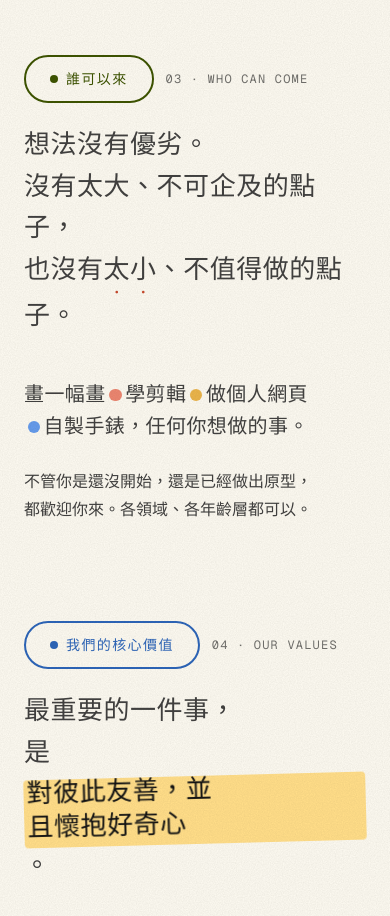
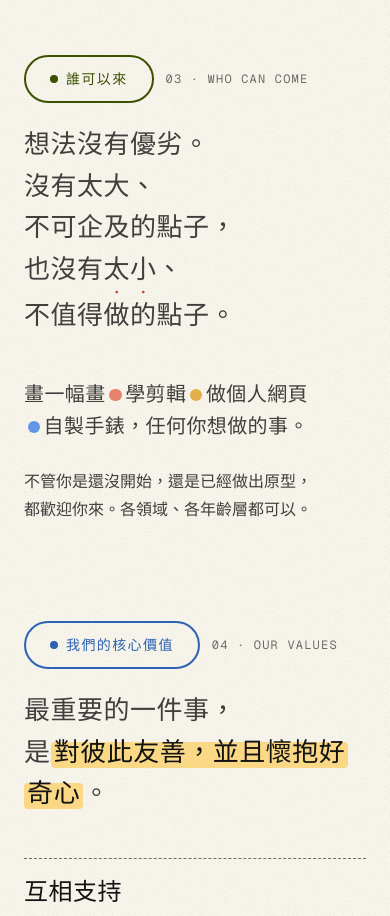
Before and after one commit to LEbullient/Weee, a plain HTML site: page index.html in a window 390 px wide. Shown: the part 2160-3076 px from the top of the page. Drawn offline with nearby package versions, Linux system fonts and the light colour scheme; a web font is replaced by a local one.

Commit message:
Refine HTML content and formatting

```diff
--- a/index.html
+++ b/index.html
@@ -334,6 +334,7 @@ a { color: inherit; }
   .s-sec { padding-top: var(--space-24); }
   .s-sec .nd-sechead { margin-bottom: var(--space-6); }
   .s-steps { grid-template-columns: 1fr; gap: var(--space-6); }
+  .s-mark-long { display: inline; transform: none; line-height: inherit; box-decoration-break: clone; -webkit-box-decoration-break: clone; }
   .s-num { font-size: 44px; }
   .s-cta { margin-top: var(--space-24); }
   .s-cta-in { padding-top: var(--space-6); }
@@ -411,14 +412,14 @@ a { color: inherit; }
 
 <section class="s-wrap s-sec" id="who">
   <p class="nd-sechead"><span class="nd-tag nd-tag-leaf">誰可以來</span><span class="nd-label">03 · Who can come</span></p>
-  <h2 class="nd-statement">想法沒有優劣。<br>沒有太大、不可企及的點子，<br>也沒有<em>太小</em>、不值得做的點子。</h2>
+  <h2 class="nd-statement">想法沒有優劣。<br><span class="s-item">沒有太大、</span><span class="s-item">不可企及的點子，</span><br><span class="s-item">也沒有<em>太小</em>、</span><span class="s-item">不值得做的點子。</span></h2>
   <p class="nd-statement nd-statement-sm s-list"><span class="s-item">畫一幅畫</span><span class="s-item"><span class="nd-dot"></span>學剪輯</span><span class="s-item"><span class="nd-dot nd-dot-sun"></span>做個人網頁</span><span class="s-item"><span class="nd-dot nd-dot-sky"></span>自製手錶，</span><span class="s-item">任何你想做的事。</span></p>
   <p class="nd-body"><span class="s-item">不管你是還沒開始，</span><span class="s-item">還是已經做出原型，</span><span class="s-item">都歡迎你來。</span><span class="s-item">各領域、各年齡層都可以。</span></p>
 </section>
 
 <section class="s-wrap s-sec" id="values">
   <p class="nd-sechead"><span class="nd-tag nd-tag-sky">我們的核心價值</span><span class="nd-label">04 · Our values</span></p>
-  <h2 class="nd-statement">最重要的一件事，<br>是<span class="nd-mark">對彼此友善，並且懷抱好奇心</span>。</h2>
+  <h2 class="nd-statement">最重要的一件事，<br>是<span class="nd-mark s-mark-long">對彼此友善，並且懷抱好奇心</span>。</h2>
   <ul class="s-steps">
     <li>
       <h3 class="s-step-t">互相支持</h3>
@@ -438,9 +439,9 @@ a { color: inherit; }
 <section class="s-wrap s-sec" id="origin">
   <p class="nd-sechead"><span class="nd-tag">緣起</span><span class="nd-label">05 · The origin</span></p>
   <h2 class="nd-statement">Weee 的想法來自 Socratica。</h2>
-  <p class="nd-body">Socratica 在 2022 年從加拿大的滑鐵盧大學開始，現在全球超過四十個節點，每年的成果展 Syposium 超過 2,500 人參加。</p>
+  <p class="nd-body">Socratica 在 2022 年從加拿大的滑鐵盧大學開始，現在全球超過四十個節點，每年的成果展 Symposium 超過 2,500 人參加。</p>
   <div class="s-actions">
-    <a class="nd-btn" href="https://socratica.info/" target="_blank" rel="noopener">了解更多 Socratica 的資訊↗</a>
+    <a class="nd-btn" href="https://socratica.info/" target="_blank" rel="noopener">了解更多 Socratica 的資訊 ↗</a>
     <a class="nd-btn" href="https://toolbox.socratica.info/demo-days" target="_blank" rel="noopener">看更多 Symposium 的照片 ↗</a>
   </div>
 </section>
```
